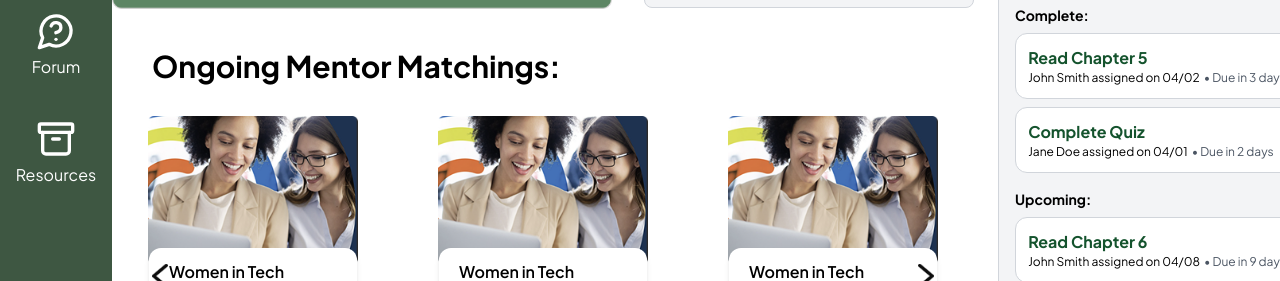
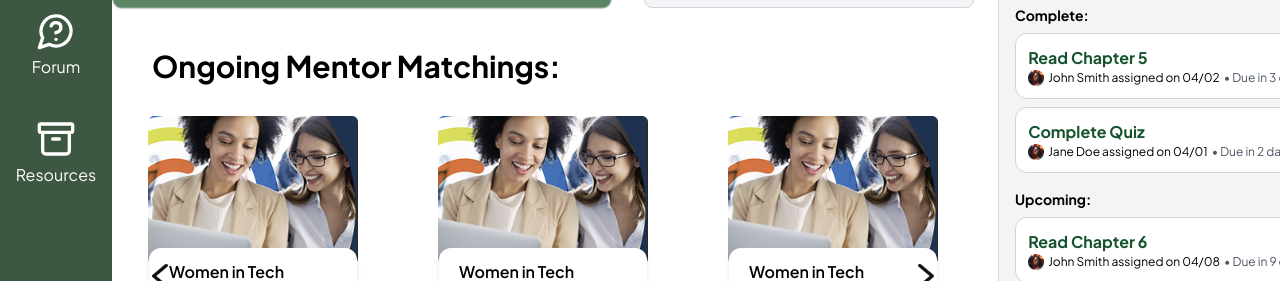
Before and after one commit to heartybp/BranchOut, a React (Vite) app in the folder client/: page /home in a window 1280 px wide. Shown: the part 519-800 px from the top of the page. Built offline with nearby package versions, Linux system fonts and the light colour scheme.

Commit message:
added photos of assigner under assignments section

```diff
--- a/client/src/components/Assignment.jsx
+++ b/client/src/components/Assignment.jsx
@@ -1,6 +1,7 @@
 import React from 'react'
 import Timer from '../assets/timer.png'
 import CheckboxCheck from '../assets/checkbox_check.png'
+import Assigner from '../assets/assigner.png'
 const Assignment = ({resource, assignedBy, assignedDate, dueIn}) => {
   return (
     <div className='flex justify-center'>
@@ -15,9 +16,9 @@ const Assignment = ({resource, assignedBy, assignedDate, dueIn}) => {
           </div>
 
           <div className = "flex items-center text-xs">
+            <img src={Assigner} alt="Assigner Icon" className="w-4 h-4 mr-1" />
             <p className="text-xs">{assignedBy} assigned on {assignedDate}</p>
             <p className="ml-1 text-gray-600">• Due in {dueIn}</p>
-
           </div>
         </div>
       </div>
--- a/client/src/components/SeeMoreButton.jsx
+++ b/client/src/components/SeeMoreButton.jsx
@@ -3,7 +3,7 @@ import React from 'react'
 const SeeMoreButton = () => {
   return (
     <div className="flex justify-center">
-        <button className="p-2 bg-brandGreen rounded-lg text-xs text-white">See More</button>
+        <button className="p-2 bg-brandGreen rounded-lg text-xs text-white mt-5">See More</button>
     </div>
   )
 }
```
Also changed, not shown: client/src/assets/assigner.png (added).
